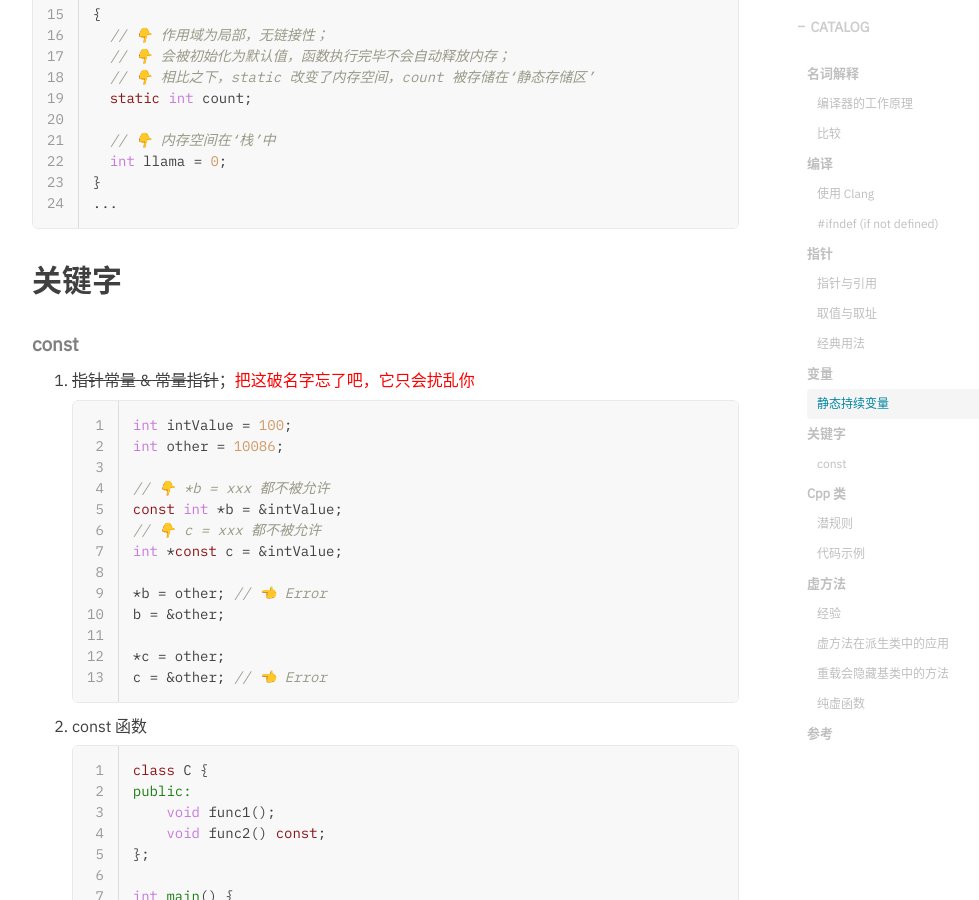
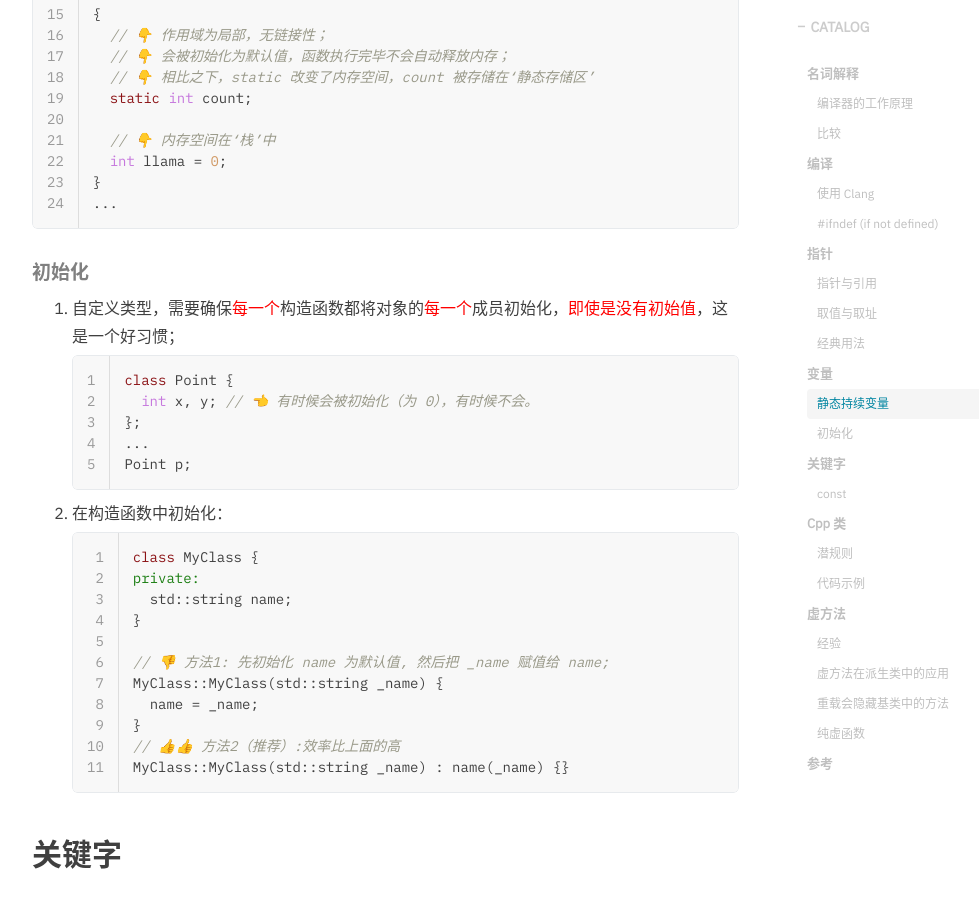
Before and after one commit to hurshi/hurshi.github.io, a Jekyll site: the page built from _posts/2022-02-25-cpp-induction.md, in a window 1280 px wide and 900 px high, scrolled down 5451 px. Shown: the whole window, without its empty margins (233-1212 px from the left). Built offline with Jekyll 4.4.1, drawn with Linux system fonts in a browser that asks for light colours; nearby versions of some CDN libraries; some web fonts are replaced; comment, search, counter and statistics services are not loaded.

Commit message:
fix cpp blog

````diff
--- a/_posts/2022-02-25-cpp-induction.md
+++ b/_posts/2022-02-25-cpp-induction.md
@@ -206,6 +206,38 @@ void func()
 ...
 ```
 
+##### 初始化
+
+1. 自定义类型，需要确保<font color=red>每一个</font>构造函数都将对象的<font color=red>每一个</font>成员初始化，<font color=red>即使是没有初始值</font>，这是一个好习惯；
+
+   ```cpp
+   class Point {
+     int x, y; // 👈 有时候会被初始化（为 0），有时候不会。
+   };
+   ...
+   Point p;
+   ```
+
+2. 在构造函数中初始化：
+
+   ```cpp
+   class MyClass {
+   private:
+     std::string name;
+   }
+
+   // 👎 方法1: 先初始化 name 为默认值, 然后把 _name 赋值给 name;
+   MyClass::MyClass(std::string _name) {
+     name = _name;
+   }
+   // 👍👍 方法2（推荐）:效率比上面的高
+   MyClass::MyClass(std::string _name) : name(_name) {}
+   ```
+
+
+
+
+
 ## 关键字
 
 ##### const
````
Also changed, not shown: other parts of _posts/2022-02-25-cpp-induction.md (+1 -1 lines).
